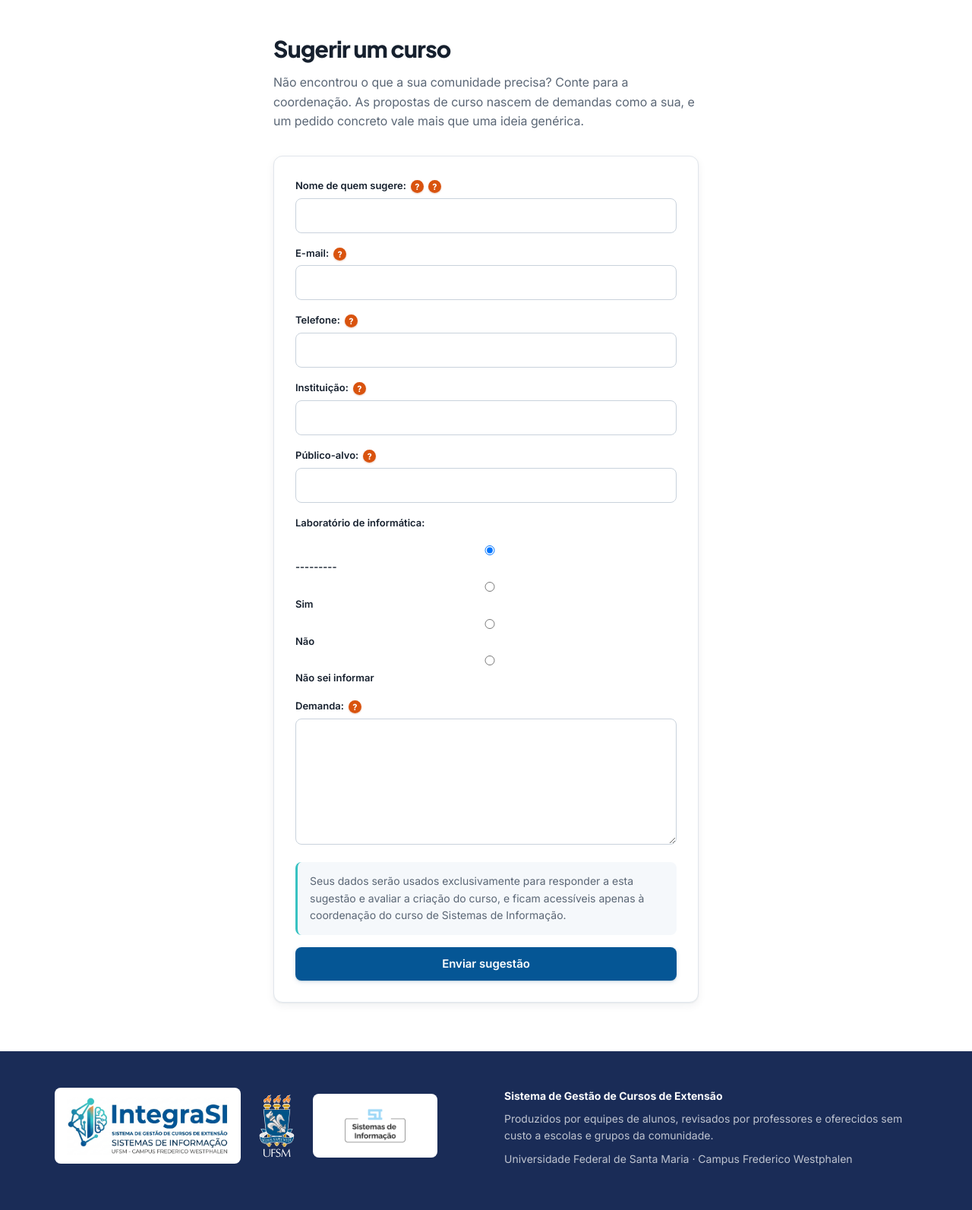
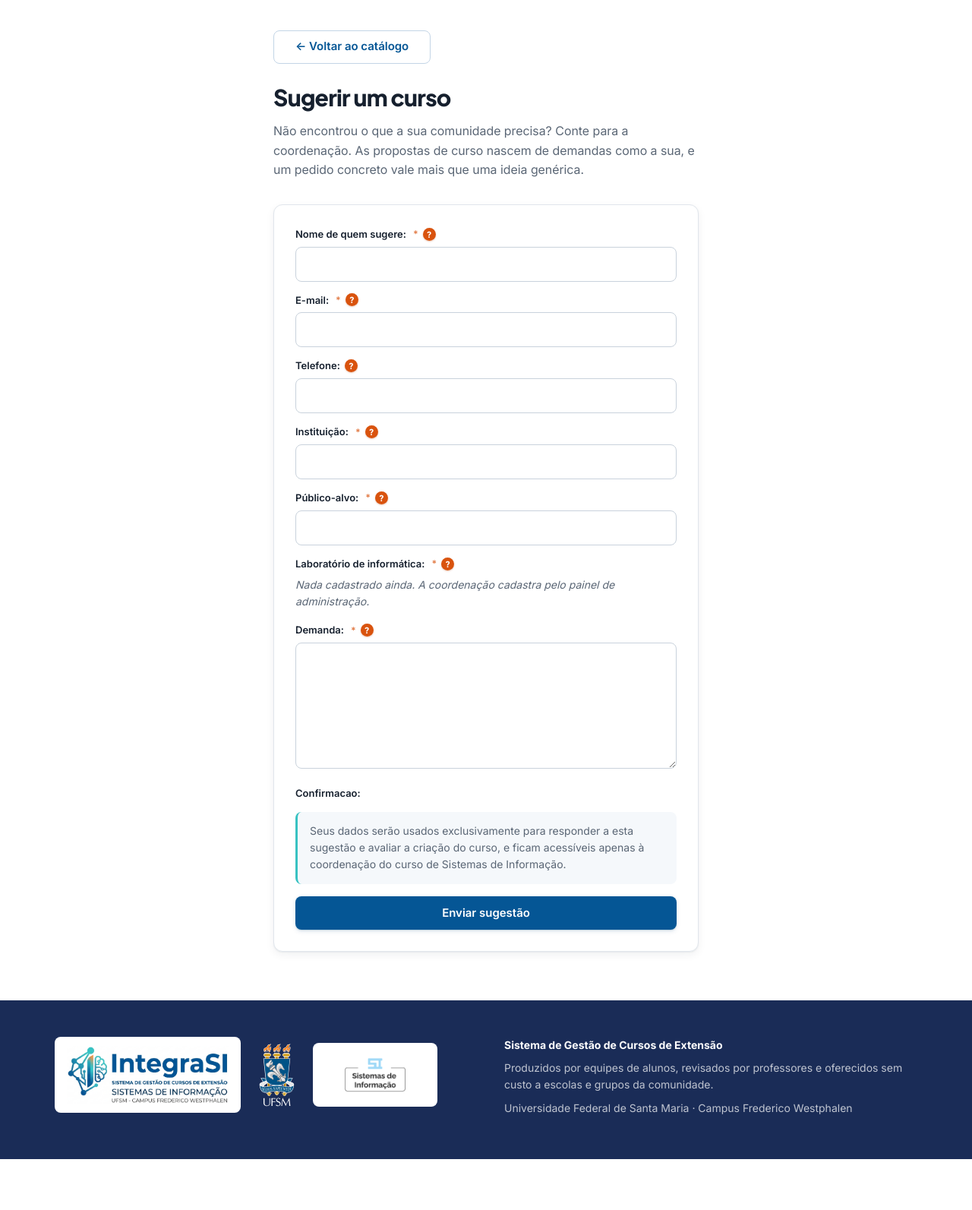
Before and after one commit to cbertolini-sys/IntegraSI, a Django app: page /sugerir/ in a window 1280 px wide. Shown: the part 69-1662 px from the top of the page at 76% size. After the commit the page ends 1595 px from the top, so only its background shows below. Run offline with Django 5.2, Linux system fonts and the light colour scheme; parts of the project's set-up code (start-up, migrations or seed data) failed here and were passed over; some libraries are stand-ins or nearby versions.

Commit message:
fix(catalogo): a tela de sugerir entra no padrao do projeto, e o convite fica laranja
A pagina saiu com `{{ form.as_p }}`, que e a excecao no projeto e nao a
regra: quinze telas usam `cursos/_campo.html` e quatro usam `as_p`. Dele
vem o `.campo`, o rotulo com gatilho de ajuda e o balao. Com `as_p` a
ajuda vira paragrafo solto sob cada campo, o radio do laboratorio sai como
lista sem desenho nenhum, e a tela deixa de se parecer com o sistema.

Ganha tambem a volta ao catalogo, que faltava. Pagina publica e folha:
sem ela so o botao do navegador sai. E o mesmo defeito que o teste de
volta ao painel corrigiu nas telas de dentro, aqui com destino ao
catalogo, porque quem chega aqui na maioria das vezes nao tem conta.

O cartao do carrossel troca o azul pelo laranja claro, a pedido. Entra o
token `--laranja-suave`, no papel que o `--azul-suave` ja tinha: tinta de
fundo, e nao cor de texto. O comentario do `--laranja` dizia que ele era
"reservado a ajuda" e deixou de ser verdade, entao foi reescrito para
dizer o que de fato distingue os dois - o tom forte carrega texto branco
com contraste, o claro nao carrega texto nenhum e serve de chao.

O teste do padrao afirma sobre o que o `_campo.html` PRODUZ, e nao sobre o
`{% include %}` estar escrito: trocar a inclusao por `as_p` reprova.

Fica registrado que `catalogo/solicitar.html`, `contas/primeiro_acesso.html`
e `cursos/nova_proposta.html` continuam com `as_p`. Sao as tres irmas
desta tela e tem o mesmo desalinhamento; nao foram tocadas porque nao
foram pedidas.

Co-Authored-By: Claude Opus 5 <noreply@anthropic.com>

```diff
--- a/static/css/integrasi.css
+++ b/static/css/integrasi.css
@@ -32,11 +32,16 @@
   --azul-forte: #04477c;
   --azul-suave: #e8f1f9;
   --ciano: #38c2c2;
-  /* A unica cor quente do sistema, reservada a ajuda. Branco sobre ela passa em
-     contraste (cerca de 4,8:1), o que #f59e0b e os laranjas mais claros nao
-     fazem: um "?" branco sobre laranja claro seria bonito e ilegivel. */
+  /* A cor quente do sistema. Branco sobre ela passa em contraste (cerca de
+     4,8:1), o que #f59e0b e os laranjas mais claros nao fazem: um "?" branco
+     sobre laranja claro seria bonito e ilegivel - por isso o gatilho de ajuda usa
+     estas duas, e nao o tom claro abaixo. */
   --laranja: #d9530e;
   --laranja-forte: #b8440b;
+  /* Tinta de fundo, no papel do `--azul-suave`: nao serve de fundo para texto
+     branco, serve de chao para cartao. Usada no convite a sugerir um curso, que
+     precisa se distinguir dos cartoes de curso sem virar bloco de propaganda. */
+  --laranja-suave: #fbeee4;
 
   --texto: #16202e;
   --cinza: #5a6675;
@@ -939,6 +944,12 @@ textarea:focus {
 
 /* ---------- páginas estreitas ---------- */
 
+/* A volta no topo de uma pagina publica estreita. Paragrafo proprio, e nao
+   dentro do <h1>, para o botao nao herdar o tamanho do titulo. */
+.voltar-topo {
+  margin: 0 0 1.25rem;
+}
+
 .pagina-estreita {
   max-width: 38rem;
   padding-block: 2.5rem 4rem;
@@ -1716,13 +1727,15 @@ textarea:focus {
    lista - sem virar bloco de propaganda, que numa vitrine de tres cartoes
    cansaria antes da segunda volta. */
 .convite-vitrine {
-  background: linear-gradient(140deg, #f2f6fb, #e7eef8);
-  border-color: rgba(31, 92, 158, 0.18);
-}
-
+  background: linear-gradient(140deg, var(--laranja-suave), #f7e3d3);
+  border-color: rgba(217, 83, 14, 0.22);
+}
+
+/* A etiqueta acompanha o cartao. `--laranja-forte` no texto, e nao `--laranja`:
+   sobre a tinta clara o tom mais escuro e o que passa em contraste. */
 .convite-vitrine .marca-tema {
-  background: rgba(31, 92, 158, 0.12);
-  color: #1a4c84;
+  background: rgba(217, 83, 14, 0.14);
+  color: var(--laranja-forte);
 }
 
 /* ---------- controles ---------- */
--- a/templates/catalogo/sugerir.html
+++ b/templates/catalogo/sugerir.html
@@ -3,17 +3,39 @@
 
 {% block conteudo %}
   <div class="faixa pagina-estreita">
+    {% comment %}
+      A volta e para o catalogo, e nao para o painel: esta tela e publica, e quem
+      chega aqui na maioria das vezes nao tem conta. Sem ela a pagina e folha, e
+      so o botao do navegador sai dela - o mesmo defeito que o teste de volta ao
+      painel corrigiu nas telas de dentro.
+    {% endcomment %}
+    <p class="voltar-topo">
+      <a class="botao botao-linha" href="{% url 'catalogo' %}">&larr; Voltar ao catálogo</a>
+    </p>
+
     <h1>Sugerir um curso</h1>
     <p class="abertura">
       Não encontrou o que a sua comunidade precisa? Conte para a coordenação. As
       propostas de curso nascem de demandas como a sua, e um pedido concreto vale
       mais que uma ideia genérica.
     </p>
-    <div class="cartao">
+
+    <div class="cartao cartao-acao">
       {% if erro %}<p class="erro-acesso">{{ erro }}</p>{% endif %}
-      <form method="post">
+      {% if form.non_field_errors %}
+        <p class="erro">{{ form.non_field_errors|join:" " }}</p>
+      {% endif %}
+      <form method="post" class="form-cadastro">
         {% csrf_token %}
-        {{ form.as_p }}
+        {% comment %}
+          Pelo `_campo.html`, e nao pelo `as_p` do Django: e dele que vem o
+          `.campo`, o rotulo com o gatilho de ajuda e o balao. Com `as_p` a ajuda
+          vira paragrafo solto sob cada campo, o radio de laboratorio sai como
+          lista sem desenho, e a tela deixa de se parecer com o resto do sistema.
+        {% endcomment %}
+        {% for campo in form %}
+          {% include "cursos/_campo.html" with campo=campo largo=1 %}
+        {% endfor %}
         <p class="finalidade">
           Seus dados serão usados exclusivamente para responder a esta sugestão e
           avaliar a criação do curso, e ficam acessíveis apenas à coordenação do
--- a/templates/catalogo/sugestao_recebida.html
+++ b/templates/catalogo/sugestao_recebida.html
@@ -7,13 +7,13 @@
     <p class="abertura">
       A coordenação recebeu a sua sugestão e responde no e-mail que você informou.
     </p>
-    <div class="cartao">
+    <div class="cartao cartao-acao">
       <p>
         Uma sugestão não vira curso da noite para o dia: ela é avaliada pela
         coordenação e, se houver professor e equipe disponíveis, entra em produção
         como qualquer outro curso do catálogo.
       </p>
-      <p><a class="botao botao-linha" href="{% url 'catalogo' %}">Voltar ao catálogo</a></p>
+      <p><a class="botao botao-linha" href="{% url 'catalogo' %}">&larr; Voltar ao catálogo</a></p>
     </div>
   </div>
 {% endblock %}
```
Also changed, not shown: apps/catalogo/tests/test_sugestao.py (+31 -0 lines).
